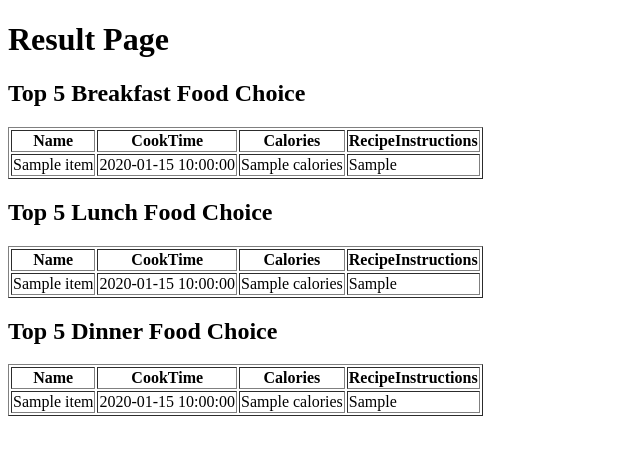
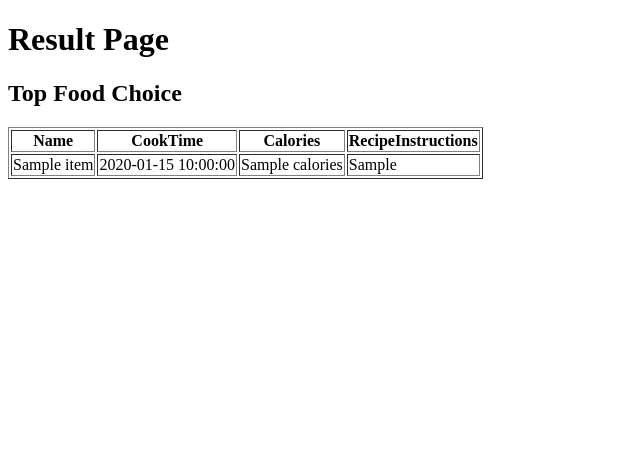
Before and after one commit to JaydenLe1102/next-gen-search-cs125-w24, a Flask app: template recommendation_model/templates/result.html in a window 1280 px wide. Shown: the top 455 px of the page, without its empty margins (0-640 px from the left). Run offline with Flask 3, Linux system fonts and the light colour scheme; the template is opened without the code that fills it: most values are stand-ins (such as "Sample title", 1, 10 or a date in 2020); parts of the project's set-up code (start-up, migrations or seed data) failed here and were passed over.

Commit message:
generalize model for recommendation full list

```diff
--- a/recommendation_model/app.py
+++ b/recommendation_model/app.py
@@ -2,15 +2,16 @@ from flask import Flask, request, jsonify, render_template, session
 import pickle
 from preprocess import calc_bmr, cacl_calories, bmi_cal, bmi_result, increase_weight, decrease_weight, data_preprocess, maintain_weight
 from diet_rec import predict
+import pandas as pd
 #from diet_recommendation import data_preprocess, increase_weight, maintain_weight, decrease_weight
 
 #create a flask app
 app = Flask(__name__)
 app.secret_key = '8888'
 # load and read from pickle file
-model_breakfast = pickle.load(open("model_breakfast.pkl", "rb"))
-model_lunch = pickle.load(open("model_lunch.pkl", "rb"))
-model_dinner = pickle.load(open("model_dinner.pkl", "rb"))
+model_low = pickle.load(open("model_low.pkl", "rb"))
+model_med = pickle.load(open("model_med.pkl", "rb"))
+model_high = pickle.load(open("model_high.pkl", "rb"))
 
 
 @app.route("/")
@@ -49,24 +50,24 @@ def user_choice():
     elif user_choice == 1:
         return render_template("decrease_weight.html", calories=calories)
     elif user_choice == 2: #if want to maintain weight
-        breakfast, lunch, dinner = data_preprocess()
+        data = data_preprocess()
 
-        breakfast_target_cal, lunch_target_cal, dinner_target_cal = maintain_weight(calories)
-        rand_breakfast = predict(model_breakfast, breakfast_target_cal)
-        rand_lunch = predict(model_breakfast, lunch_target_cal)
-        rand_dinner = predict(model_breakfast, dinner_target_cal)
+        low_target_cal, med_target_cal, high_target_cal = maintain_weight(calories)
+        rand_breakfast = predict(model_low, low_target_cal)
+        rand_lunch = predict(model_med, med_target_cal)
+        rand_dinner = predict(model_high, high_target_cal)
 
-        nearest_neighbors_breakfast = breakfast.iloc[rand_breakfast[:5]]
-        nearest_neighbors_lunch = lunch.iloc[rand_lunch[:5]]
-        nearest_neighbors_dinner = dinner.iloc[rand_dinner[:5]]
+        nearest_neighbors_breakfast = data.iloc[rand_breakfast[:8]]
+        nearest_neighbors_lunch = data.iloc[rand_lunch[:8]]
+        nearest_neighbors_dinner = data.iloc[rand_dinner[:]]
 
         #turn to DataFrame
-        top_breakfast = nearest_neighbors_breakfast[['Name', 'CookTime', 'Calories', 'RecipeInstructions']]
-        top_lunch = nearest_neighbors_lunch[['Name', 'CookTime', 'Calories', 'RecipeInstructions']]
-        top_dinner = nearest_neighbors_dinner[['Name', 'CookTime', 'Calories', 'RecipeInstructions']]
-        return render_template("result.html", breakfast_choices=top_breakfast.to_dict(orient='records'),
-                                    lunch_choices=top_lunch.to_dict(orient='records'),
-                                    dinner_choices=top_dinner.to_dict(orient='records'))
+        top_breakfast = nearest_neighbors_breakfast[['Name', 'CookTime', 'Calories', 'RecipeInstructions', 'Images']]
+        top_lunch = nearest_neighbors_lunch[['Name', 'CookTime', 'Calories', 'RecipeInstructions', 'Images']]
+        top_dinner = nearest_neighbors_dinner[['Name', 'CookTime', 'Calories', 'RecipeInstructions', 'Images']]
+        all_choices = pd.concat([top_breakfast, top_lunch, top_dinner], ignore_index=True)
+
+        return render_template("result.html", all_choices=all_choices.to_dict(orient='records'))
 
 
 @app.route("/increase_weight", methods=["POST"])
@@ -75,25 +76,24 @@ def increase_weight_form():
     desired_weight_gain = float(request.form["desired_weight_gain"])
     # Retrieve calories from session
     calories = session.get('calories', 0)
-    breakfast, lunch, dinner = data_preprocess()
+    data = data_preprocess()
 
-    breakfast_target_cal, lunch_target_cal, dinner_target_cal = increase_weight(calories, desired_weight_gain)
-    rand_breakfast = predict(model_breakfast, breakfast_target_cal)
-    rand_lunch = predict(model_breakfast, lunch_target_cal)
-    rand_dinner = predict(model_breakfast, dinner_target_cal)
+    low_target_cal, med_target_cal, high_target_cal = increase_weight(calories, desired_weight_gain)
+    rand_breakfast = predict(model_low, low_target_cal)
+    rand_lunch = predict(model_med, med_target_cal)
+    rand_dinner = predict(model_high, high_target_cal)
 
-    nearest_neighbors_breakfast = breakfast.iloc[rand_breakfast[:5]]
-    nearest_neighbors_lunch = lunch.iloc[rand_lunch[:5]]
-    nearest_neighbors_dinner = dinner.iloc[rand_dinner[:5]]
+    nearest_neighbors_breakfast = data.iloc[rand_breakfast[:8]]
+    nearest_neighbors_lunch = data.iloc[rand_lunch[:8]]
+    nearest_neighbors_dinner = data.iloc[rand_dinner[:8]]
 
     #turn to DataFrame
-    top_breakfast = nearest_neighbors_breakfast[['Name', 'CookTime', 'Calories', 'RecipeInstructions']]
-    top_lunch = nearest_neighbors_lunch[['Name', 'CookTime', 'Calories', 'RecipeInstructions']]
-    top_dinner = nearest_neighbors_dinner[['Name', 'CookTime', 'Calories', 'RecipeInstructions']]
+    top_breakfast = nearest_neighbors_breakfast[['Name', 'CookTime', 'Calories', 'RecipeInstructions', 'Images']]
+    top_lunch = nearest_neighbors_lunch[['Name', 'CookTime', 'Calories', 'RecipeInstructions', 'Images']]
+    top_dinner = nearest_neighbors_dinner[['Name', 'CookTime', 'Calories', 'RecipeInstructions', 'Images']]
+    all_choices = pd.concat([top_breakfast, top_lunch, top_dinner], ignore_index=True)
 
-    return render_template("result.html", breakfast_choices=top_breakfast.to_dict(orient='records'),
-                                   lunch_choices=top_lunch.to_dict(orient='records'),
-                                   dinner_choices=top_dinner.to_dict(orient='records'))
+    return render_template("result.html", all_choices=all_choices.to_dict(orient='records'))
 
 
 @app.route("/decrease_weight", methods=["POST"])
@@ -102,25 +102,24 @@ def decrease_weight_form():
     desired_weight_loss = float(request.form["desired_weight_loss"])
     # Retrieve calories from session
     calories = session.get('calories', 0)
-    breakfast, lunch, dinner = data_preprocess()
+    data = data_preprocess()
 
-    breakfast_target_cal, lunch_target_cal, dinner_target_cal = decrease_weight(calories, desired_weight_loss)
-    rand_breakfast = predict(model_breakfast, breakfast_target_cal)
-    rand_lunch = predict(model_breakfast, lunch_target_cal)
-    rand_dinner = predict(model_breakfast, dinner_target_cal)
+    low_target_cal, med_target_cal, high_target_cal = decrease_weight(calories, desired_weight_loss)
+    rand_breakfast = predict(model_low, low_target_cal)
+    rand_lunch = predict(model_med, med_target_cal)
+    rand_dinner = predict(model_high, high_target_cal)
 
-    nearest_neighbors_breakfast = breakfast.iloc[rand_breakfast[:5]]
-    nearest_neighbors_lunch = lunch.iloc[rand_lunch[:5]]
-    nearest_neighbors_dinner = dinner.iloc[rand_dinner[:5]]
+    nearest_neighbors_breakfast = data.iloc[rand_breakfast[:8]]
+    nearest_neighbors_lunch = data.iloc[rand_lunch[:8]]
+    nearest_neighbors_dinner = data.iloc[rand_dinner[:8]]
 
     #turn to DataFrame
-    top_breakfast = nearest_neighbors_breakfast[['Name', 'CookTime', 'Calories', 'RecipeInstructions']]
-    top_lunch = nearest_neighbors_lunch[['Name', 'CookTime', 'Calories', 'RecipeInstructions']]
-    top_dinner = nearest_neighbors_dinner[['Name', 'CookTime', 'Calories', 'RecipeInstructions']]
+    top_breakfast = nearest_neighbors_breakfast[['Name', 'CookTime', 'Calories', 'RecipeInstructions', 'Images']]
+    top_lunch = nearest_neighbors_lunch[['Name', 'CookTime', 'Calories', 'RecipeInstructions', 'Images']]
+    top_dinner = nearest_neighbors_dinner[['Name', 'CookTime', 'Calories', 'RecipeInstructions', 'Images']]
+    all_choices = pd.concat([top_breakfast, top_lunch, top_dinner], ignore_index=True)
 
-    return render_template("result.html", breakfast_choices=top_breakfast.to_dict(orient='records'),
-                                   lunch_choices=top_lunch.to_dict(orient='records'),
-                                   dinner_choices=top_dinner.to_dict(orient='records'))
+    return render_template("result.html", all_choices=all_choices.to_dict(orient='records'))
 
 
 
--- a/recommendation_model/diet_rec.py
+++ b/recommendation_model/diet_rec.py
@@ -11,5 +11,3 @@ def predict(knn_model, target_calorie):
     # np.random.shuffle(rand_indices)
     rand_indices = np.random.permutation(knn_model.kneighbors([[target_calorie]])[1][0])
     return rand_indices
-
-    return rand_indices
--- a/recommendation_model/templates/result.html
+++ b/recommendation_model/templates/result.html
@@ -9,7 +9,7 @@
 <body>
     <h1>Result Page</h1>
 
-    <h2>Top 5 Breakfast Food Choice</h2>
+    <h2>Top Food Choice</h2>
     <table border="1">
         <tr>
             <th>Name</th>
@@ -17,50 +17,14 @@
             <th>Calories</th>
             <th>RecipeInstructions</th>
         </tr>
-        {% for item in breakfast_choices %}
-            <tr>
-                <td>{{ item.Name }}</td>
-                <td>{{ item.CookTime }}</td>
-                <td>{{ item.Calories }}</td>
-                <td>{{ item.RecipeInstructions }}</td>
-            </tr>
-        {% endfor %}
-    </table>
-
-    <h2>Top 5 Lunch Food Choice</h2>
-    <table border="1">
+        {% for item in all_choices %}
         <tr>
-            <th>Name</th>
-            <th>CookTime</th>
-            <th>Calories</th>
-            <th>RecipeInstructions</th>
+            <td>{{ item.Name }}</td>
+            <td>{{ item.CookTime }}</td>
+            <td>{{ item.Calories }}</td>
+            <td>{{ item.RecipeInstructions }}</td>
         </tr>
-        {% for item in lunch_choices %}
-            <tr>
-                <td>{{ item.Name }}</td>
-                <td>{{ item.CookTime }}</td>
-                <td>{{ item.Calories }}</td>
-                <td>{{ item.RecipeInstructions }}</td>
-            </tr>
-        {% endfor %}
-    </table>
-
-    <h2>Top 5 Dinner Food Choice</h2>
-    <table border="1">
-        <tr>
-            <th>Name</th>
-            <th>CookTime</th>
-            <th>Calories</th>
-            <th>RecipeInstructions</th>
-        </tr>
-        {% for item in dinner_choices %}
-            <tr>
-                <td>{{ item.Name }}</td>
-                <td>{{ item.CookTime }}</td>
-                <td>{{ item.Calories }}</td>
-                <td>{{ item.RecipeInstructions }}</td>
-            </tr>
-        {% endfor %}
+    {% endfor %}
     </table>
 
 </body>
```
Also changed, not shown: recommendation_model/model_breakfast.py (deleted, +0 -15 lines), recommendation_model/model_dinner.py (deleted, +0 -14 lines), recommendation_model/model_high.py (added, +16 -0 lines), recommendation_model/model_low.py (added, +14 -0 lines), recommendation_model/model_lunch.py (deleted, +0 -14 lines), recommendation_model/model_med.py (added, +14 -0 lines), recommendation_model/preprocess.py (+30 -58 lines), 6 other files.
